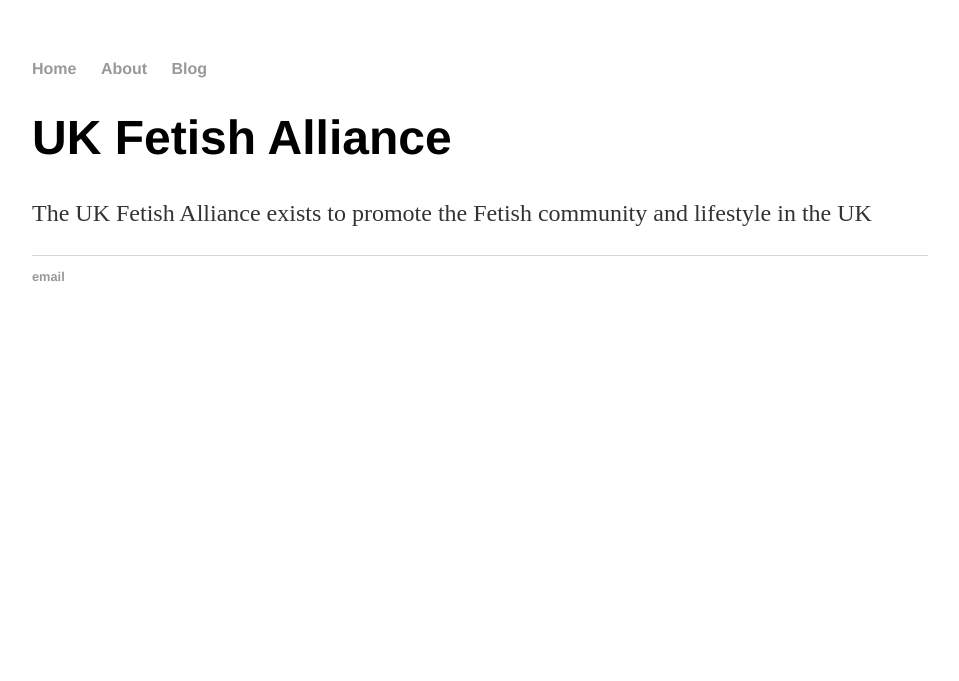
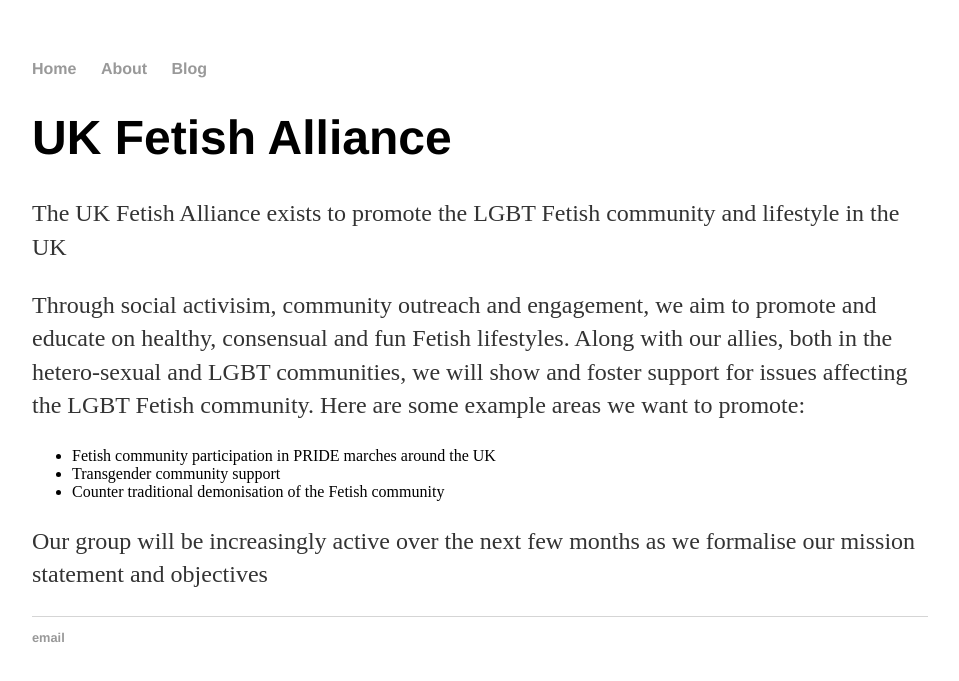
Before and after one commit to ukfetishalliance/ukfetishalliance.github.io, a Jekyll site: the page built from index.html, in a window 1280 px wide. Shown: the top 681 px of the page, without its empty margins (160-1119 px from the left). Built offline with Jekyll 4.4.1, drawn with Linux system fonts in a browser that asks for light colours.

Commit message:
Update index.html

```diff
--- a/index.html
+++ b/index.html
@@ -4,5 +4,12 @@ title: UK Fetish Alliance
 ---
 <div class="blurb">
 	<h1>UK Fetish Alliance</h1>
-	<p>The UK Fetish Alliance exists to promote the Fetish community and lifestyle in the UK</p>
+	<p>The UK Fetish Alliance exists to promote the LGBT Fetish community and lifestyle in the UK</p>
+	<p>Through social activisim, community outreach and engagement, we aim to promote and educate on healthy, consensual and fun Fetish lifestyles. Along with our allies, both in the hetero-sexual and LGBT communities, we will show and foster support for issues affecting the LGBT Fetish community. Here are some example areas we want to promote:</p>
+	<ul>
+		<li>Fetish community participation in PRIDE marches around the UK</li>
+		<li>Transgender community support</li>
+		<li>Counter traditional demonisation of the Fetish community</li>
+	</ul>
+	<p>Our group will be increasingly active over the next few months as we formalise our mission statement and objectives</p>
 </div><!-- /.blurb -->
```
